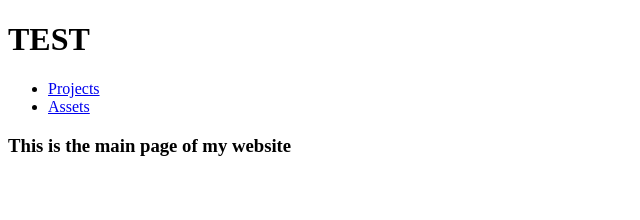
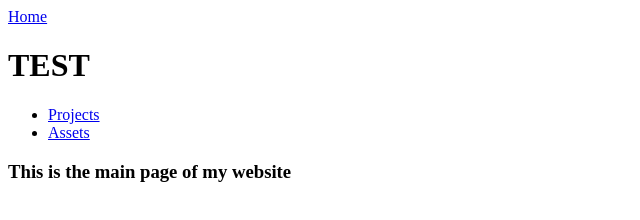
Before and after one commit to iamWolfo/iamwolfo.github.io, a plain HTML site: page index.html in a window 1280 px wide. Shown: the whole page, without its empty margins (0-640 px from the left). Drawn offline with Linux system fonts and the light colour scheme.

Commit message:
Update index.html

```diff
--- a/index.html
+++ b/index.html
@@ -6,6 +6,13 @@
     <link rel="stylesheet" href="style.css">
   </head>
   <body>
+
+    <div class="navbar">
+      <div>
+        <a href="/" class="navbtn"><div class="navbtnlink">Home</div></a>
+      </div>
+    </div>
+
     <header>
       <h1>TEST</h1>
       <nav>
```
